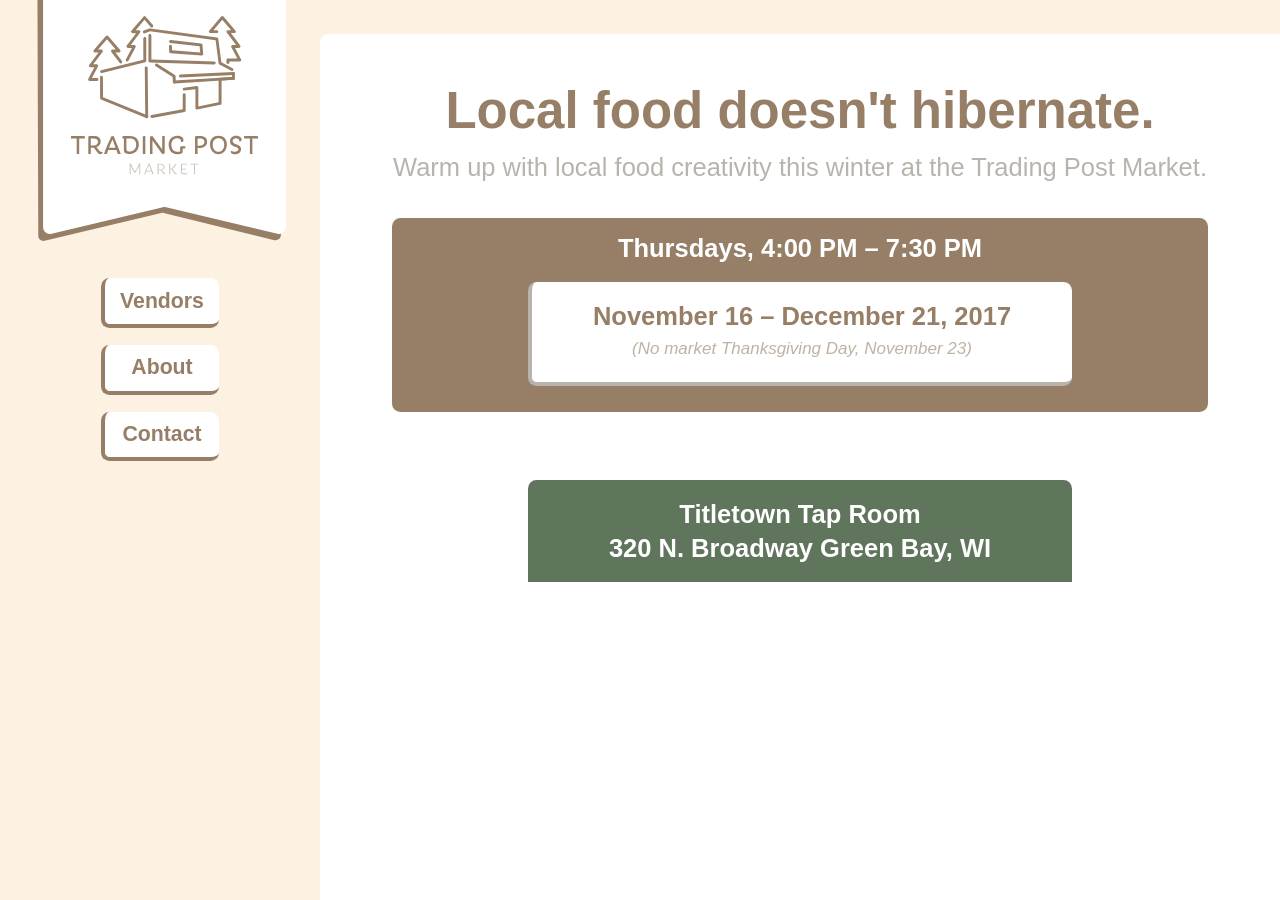
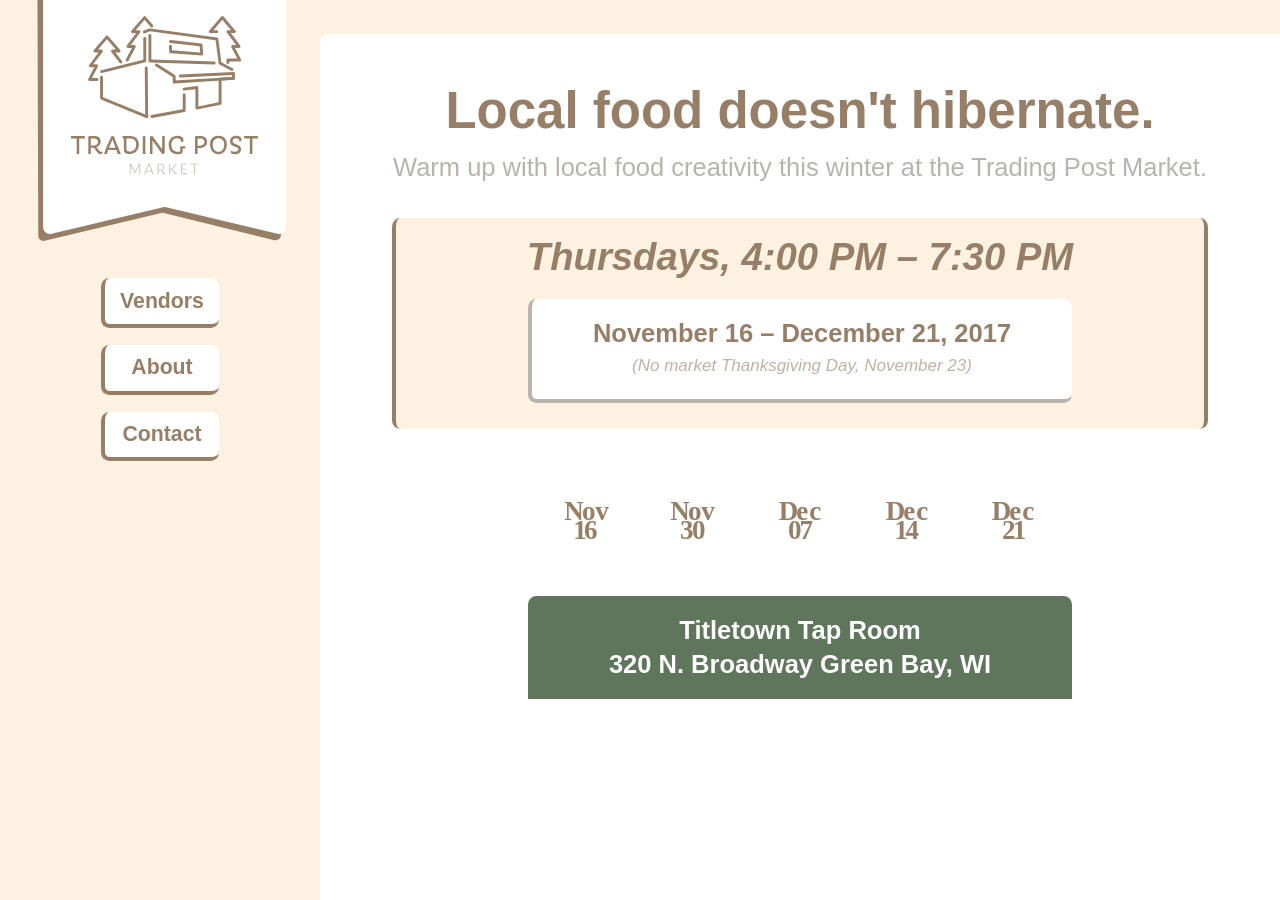
Before and after one commit to trading-post-market/trading-post-market.github.io, a Jekyll site: the page built from index.html, in a window 1280 px wide and 900 px high. Built offline with Jekyll 4.4.1, drawn with Linux system fonts in a browser that asks for light colours; nearby versions of some CDN libraries; some web fonts are replaced.

Commit message:
additional homepage tweaks

```diff
--- a/_layouts/default.html
+++ b/_layouts/default.html
@@ -8,7 +8,7 @@
     <div class="cf">
       {% include header.html %}
 
-      <div class="pa3 fr-ns w-75-ns bg-white min-vh-90-ns br3 br--left mt4 mb4">
+      <div class="pa3 fr-ns w-75-ns bg-white min-vh-90-ns br3 br--left mt4 mb5">
     	   {{ content }}
       </div>
     </div>
--- a/index.html
+++ b/index.html
@@ -3,43 +3,57 @@ layout: default
 ---
 
 
-<div class="tc mb4">
+<div class="tc mb3">
 	<h2 class="mb0 f1 cedar">Local food doesn't hibernate.</h2>
-	<p class="mt1 f3 warmgrey measure-wide center">Warm up with local food creativity this winter at the Trading Post Market.</p>
+	<p class="mt1 mb4 f3 warmgrey measure-wide center">Warm up with local food creativity this winter at the Trading Post Market.</p>
 </div>
 
-<div class="mw7 center mb4 tc bg-cedar white br3">
+<div class="mw7 center mb4 tc bg-pine white br3 bl br bw2 b--cedar">
 	<div class="pa2 br3 f4 f3-ns">
-		<p class="b mv1">Thursdays, 4:00 PM – 7:30 PM</p>
-			<div class="mw6 center mb3 tc bg-white cedar br3 pa3 mt3 bl bb bw2 b--warmgrey">
+		<p class="mw7 b i f2 mv1 tc cedar center">Thursdays, 4:00 PM – 7:30 PM</p>
+			<div class="mw6 center mb3 tc bg-white cedar br3 pa3 mt3 bl bb bw2 b--warmgrey grow">
 					<p class="b mv0">November 16 – December 21, 2017</p>
 					<p class="i f5 mv1 o-60">(No market Thanksgiving Day, November 23)</p>
 			</div>
 	</div>
 </div>
 
-<div class="mw6 center mv5 tc br3 f4 f3-ns">
+<div class="mw7 center tc">
+	<div class="pa2">
+		<img class="w3 mh3 grow" src="/images/nov16.svg">
+		<img class="w3 mh3 grow" src="/images/nov30.svg">
+		<img class="w3 mh3 grow" src="/images/dec07.svg">
+		<img class="w3 mh3 grow" src="/images/dec14.svg">
+		<img class="w3 mh3 grow" src="/images/dec21.svg">
+	</div>
+</div>
+
+
+<div class="mw6 center mt4 mb4 tc br3 f4 f3-ns">
 	<div class="bg-wintergreen white pa3 br3 br--top">
 		<p class="mv0 b">Titletown Tap Room<br>320 N. Broadway Green Bay, WI</p>
 	</div>
 	<div id="map" class="br3 br--bottom"></div>
 </div>
 
-<div class="mw7 center tc bg-cedar br3">
+<div class="tc center mb3">
+	<h2 class="b mv0 f2 cedar">More details coming soon...</h2>
+</div>
+
+<div class="mw7 center tc br3 mb4 bl br bw2 b--cedar bg-pine">
 	<div class="pa3 br3">
-		<h2 class="b mv0 f2 white">More details coming soon...</h2>
-		<p class="f4 white o-60">Sign up for our newsletter and follow us on social media for updates!</p>
-		<form class="tc mb3" action="https://tinyletter.com/tradingpostmarket" method="post" target="popupwindow" onsubmit="window.open('https://tinyletter.com/tradingpostmarket', 'popupwindow', 'scrollbars=yes,width=800,height=600');return true">
+		<p class="f4 warmgrey">Sign up for our newsletter and follow us on social media for updates!</p>
+		<form class="tc mb2" action="https://tinyletter.com/tradingpostmarket" method="post" target="popupwindow" onsubmit="window.open('https://tinyletter.com/tradingpostmarket', 'popupwindow', 'scrollbars=yes,width=800,height=600');return true">
 			<label class="sr-only" for="tlemail">Enter your email address</label>
 			<input class="iskra tc w-60 pa3 br3 bn" placeholder="Enter your email" type="text" name="email" id="tlemail" />
 			<input type="hidden" value="1" name="embed"/>
-			<input class="iskra bn bg-pine cedar br3 dib tc pa3 ph4 mv2 mh2 b pointer" type="submit" value="Subscribe" />
+			<input class="iskra bn bg-cedar white br3 dib tc pa3 ph4 mv1 mh2 b pointer" type="submit" value="Subscribe" />
 		</form>
 	</div>
 </div>
 
 <div class="center mw6 mt3 w-50">
-		<div class="center">
+		<div class="center tc">
 		<a class="dib pv2 ph3 mv2 br3 link mh3 bg-wintergreen white b bl bb bw2 b--warmgrey grow" target="_blank" href="https://www.facebook.com/tradingpostmarket"><img class="w2 v-mid mr3" src="/images/facebook.svg">Facebook</a>
 		<a class="dib pv2 ph3 mv2 br3 link mh3 bg-wintergreen white b bl bb bw2 b--warmgrey grow" target="_blank" href="https://www.instagram.com/tradingpostmarket"><img class="w2 v-mid mr3" src="/images/instagram.svg">Instagram</a>
 		</div>
```
